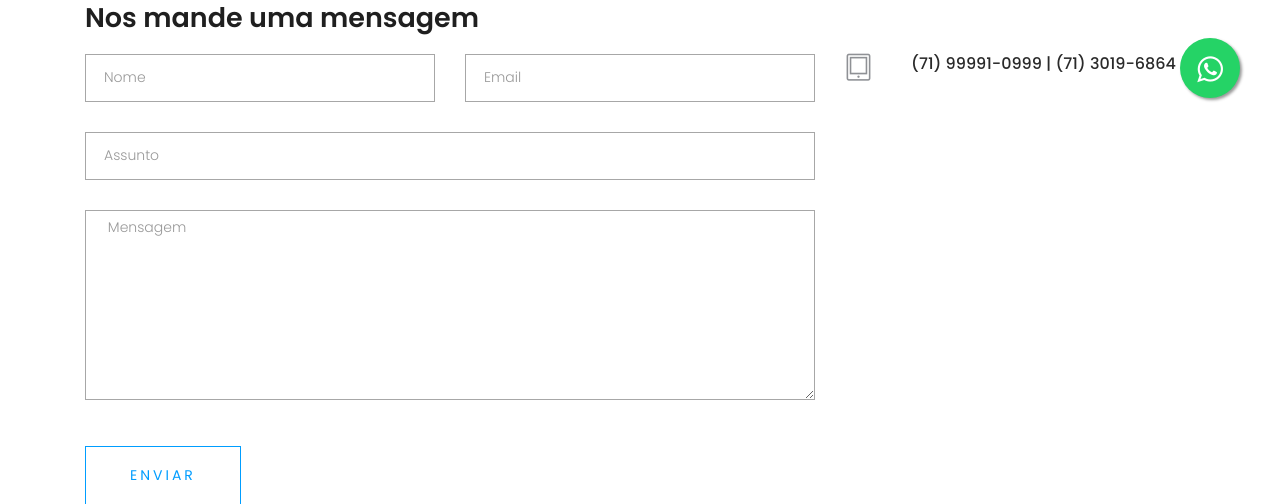
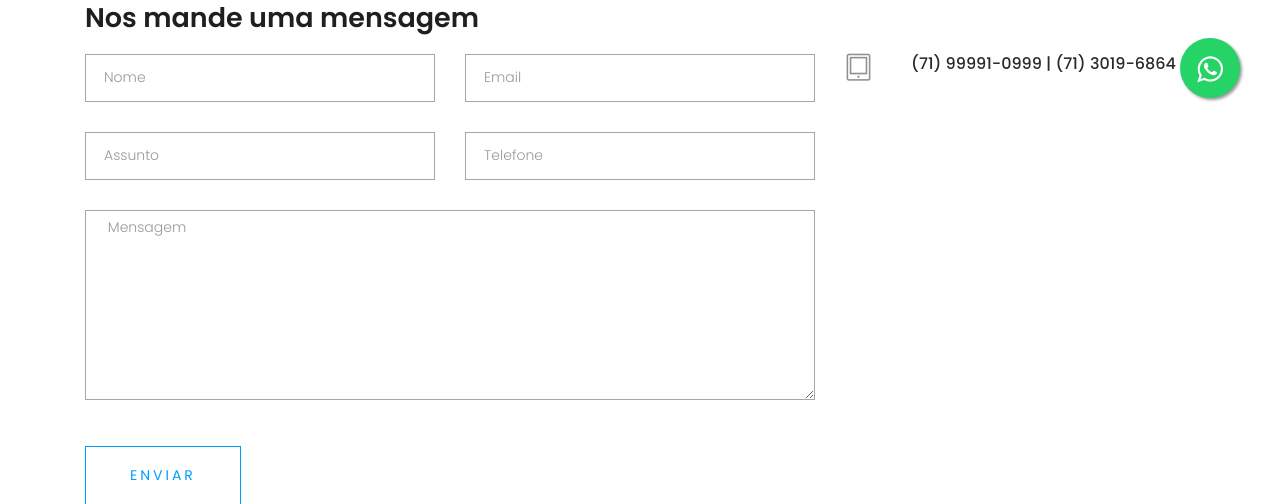
Before and after one commit to AdnanSantoos/ferraro, a PHP site: page /contact.php in a window 1280 px wide. Shown: the part 662-1166 px from the top of the page. Run offline with PHP 8.4, Linux system fonts and the light colour scheme.

Commit message:
correção

```diff
--- a/contact.php
+++ b/contact.php
@@ -72,9 +72,14 @@
                                         <input class="form-control valid" name="email" id="email" type="email" onfocus="this.placeholder = ''" onblur="this.placeholder = 'Email'" placeholder="Email">
                                     </div>
                                 </div>
-                                <div class="col-12">
+                                <div class="col-md-6">
                                     <div class="form-group">
                                         <input class="form-control" name="subject" id="subject" type="text" onfocus="this.placeholder = ''" onblur="this.placeholder = 'Assunto'" placeholder="Assunto">
+                                    </div>
+                                </div>
+                                <div class="col-md-6">
+                                    <div class="form-group">
+                                        <input class="form-control" name="telefone" id="telefone" type="text" onfocus="this.placeholder = ''" onblur="this.placeholder = 'Telefone'" placeholder="Telefone">
                                     </div>
                                 </div>
                                 <div class="col-12">
@@ -144,6 +149,9 @@
                  rightIcon: '<span class="fa fa-caret-down"></span>'
              }
             });
+
+            $("#telefone").mask("(00) 00000-0009");
+
             $('#datepicker2').datepicker({
                 iconsLibrary: 'fontawesome',
                 icons: {
--- a/contact_process.php
+++ b/contact_process.php
@@ -67,6 +67,7 @@
 		$body .= "<tr><td></td></tr>";
 		$body .= "</tbody></table>";
 		$body .= "</body></html>";
+		$subject = $_REQUEST['subject'];
 		$to = "felipe@ferraroconsultoria.com.br";
 	}
 
--- a/simulador.php
+++ b/simulador.php
@@ -147,7 +147,7 @@
              }
             });
             $('#valor').mask('000.000.000.000.000,00', {reverse: true});
-            $("#telefone").mask("(00) 0000-00009");
+            $("#telefone").mask("(00) 00000-0009");
             $('#datepicker2').datepicker({
                 iconsLibrary: 'fontawesome',
                 icons: {
```
